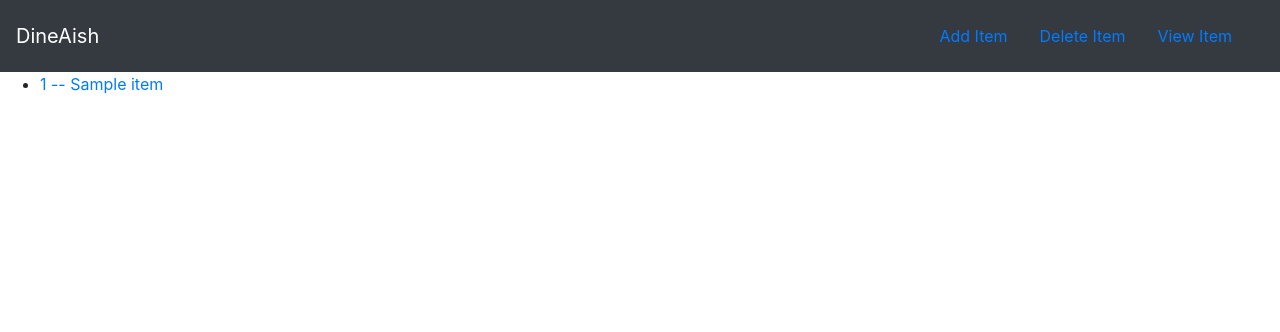
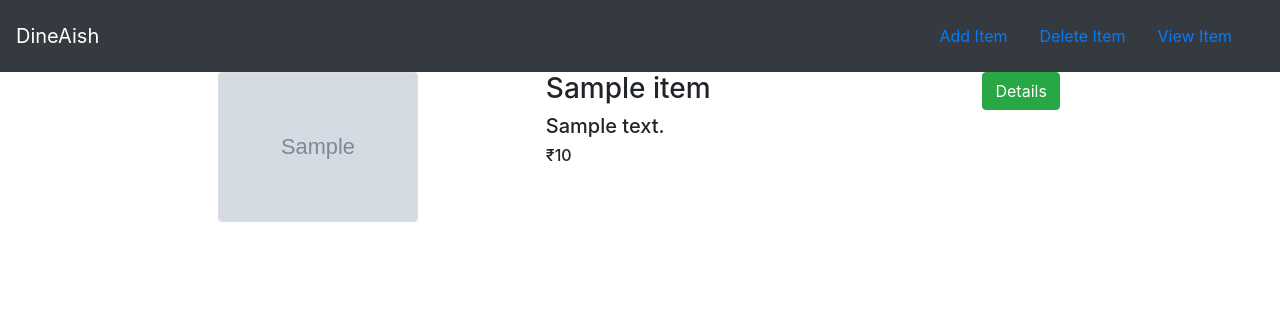
Before and after one commit to a-kumar5/FoodWebsite, a Django app: page /food/ in a window 1280 px wide. Shown: the top 332 px of the page. Run offline with Django 5.2, Linux system fonts and the light colour scheme; tables that the repository leaves empty hold one stand-in row (values such as "Sample post"); grey boxes marked "Sample" are stand-in pictures.

Commit message:
high level codechanges for template redesign and image field addition in model

```diff
--- a/food/models.py
+++ b/food/models.py
@@ -6,7 +6,7 @@ class Item(models.Model):
     def __str__(self):
         return self.item_name
 
-
     item_name = models.CharField(max_length=200)
     item_desc = models.CharField(max_length=200)
     item_price = models.IntegerField()
+    item_image = models.CharField(max_length=500, default="https://static.wixstatic.com/media/bf242e_6133b4ae6a104cc2b50d70179f35efea~mv2.jpg/v1/fill/w_500,h_376,al_c,lg_1,q_80,enc_auto/food-placeholder.jpg")
--- a/food/templates/food/index.html
+++ b/food/templates/food/index.html
@@ -7,11 +7,20 @@
 <body>
     {% block body %}
     {% for item in item_list %}
-    <ul>
-        <li>
-            <a href="{% url 'food:detail' item.id %}">{{ item.id }} -- {{ item.item_name }}</a>
-        </li>
-    </ul>
+    <div class="row">
+        <div class="col-md-3 offset-md-2">
+            <img class="card" height="150px" src="{{ item.item_image }}"/>
+        </div>
+        <div class="col-md-4">
+            <h3>{{ item.item_name }}</h3>
+            <h5>{{ item.item_desc }}</h5>
+            <h6>&#8377;{{ item.item_price }}</h6>
+        </div>
+        <div class="col-md-2">
+            <a href="{% url 'food:detail' item.id %}" class="btn btn-success">Details</a>
+        </div>
+
+    </div>
     {% endfor %}
     {% endblock %}
 </body>
```
Also changed, not shown: food/templates/food/detail.html (+17 -13 lines), food/migrations/0002_item_item_image.py (added).
